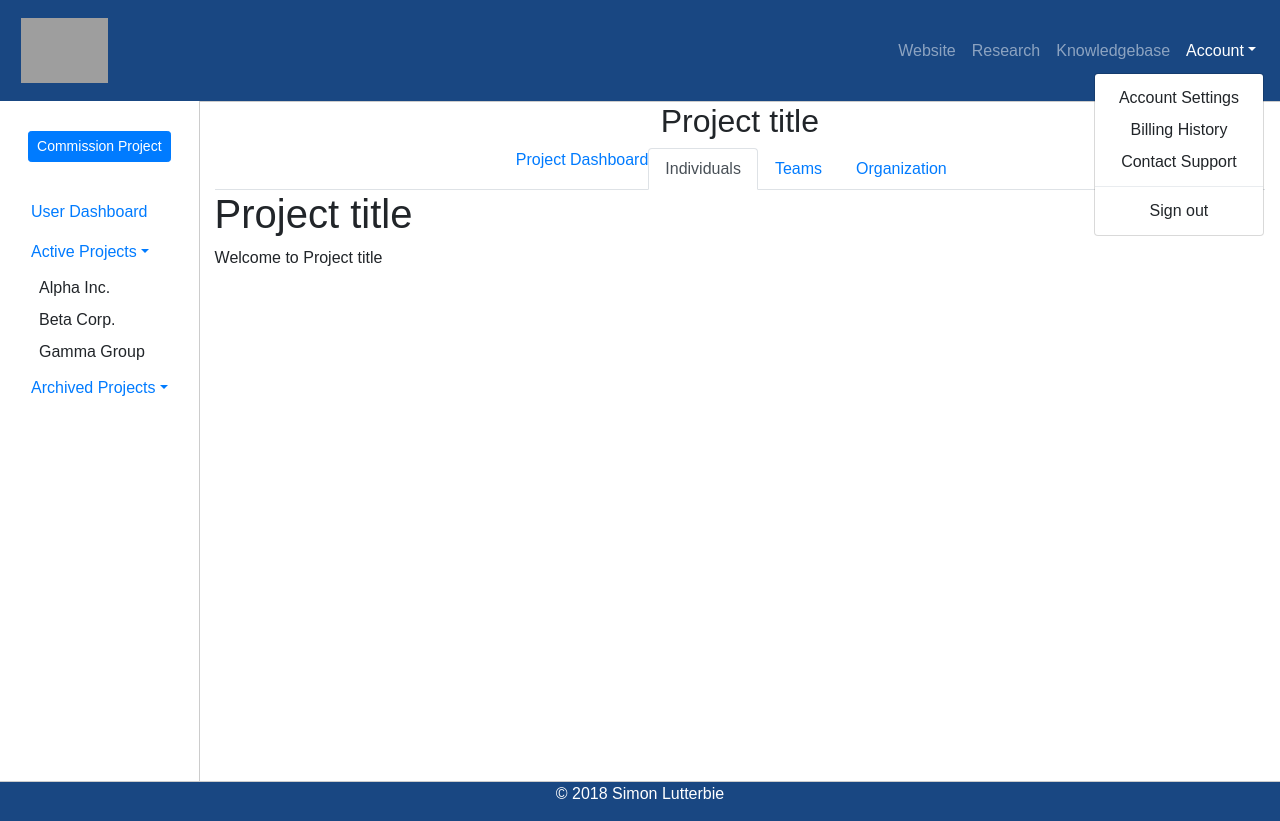
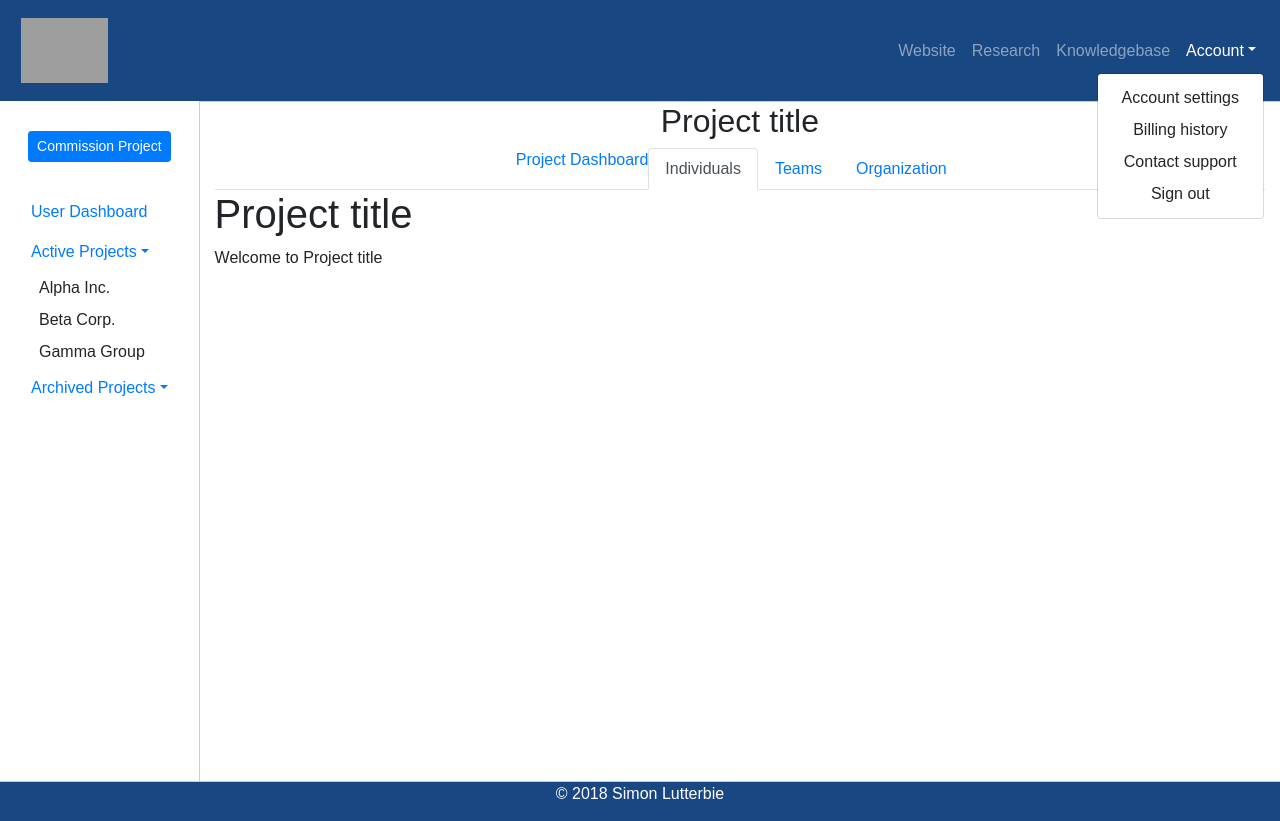
Before and after one commit to sjlutterbie/react-webapp-interface, a React (Create React App) app in the folder client/: page / in a window 1280 px wide. Both pictures are taken after a click on the link "Account". Built offline with nearby package versions, Linux system fonts and the light colour scheme; grey boxes are pictures that could not be loaded.

Commit message:
Basic menuBuilder functions created. Need customization options.

```diff
--- /dev/null
+++ b/client/src/shared/menuBuilder.js
@@ -0,0 +1,47 @@
+import React from 'react';
+
+function createMenuLink(label, link, target="_self", active=true) {
+
+    return(
+      <li className="nav-item">
+        <a  className="nav-link"
+            href={link}
+            target={target}
+        >
+            {label}
+        </a>
+      </li>
+    );
+}
+
+function createDropDownMenu(label, items={"SampleLink": "#"}) {
+
+    let dropDownItems = [];
+
+    for (var item in items) {
+        dropDownItems.push(
+            <a  className="dropdown-item"
+                href={items[item]}
+            >
+                {item}
+            </a>
+        );
+    }
+
+    return (
+        <li className="nav-item dropdown">
+            <a  className="nav-item nav-link dropdown-toggle"
+                href="#"
+                data-toggle="dropdown"
+            >
+                {label}
+            </a>
+            <div className="dropdown-menu dropdown-menu-right
+                            text-center">
+                {dropDownItems}
+            </div>
+        </li>
+    );
+}
+
+export default { createMenuLink, createDropDownMenu };
--- a/client/src/topnav/topNav_Components.js
+++ b/client/src/topnav/topNav_Components.js
@@ -1,8 +1,17 @@
 import React from 'react';
+import mB from '../shared/menuBuilder';
 
 class Header extends React.Component {
 
     render() {
+
+        var dropDownItems = {
+        "Account settings": "#",
+        "Billing history": "#",
+        "Contact support": "#",
+        "Sign out": "#"
+    };
+
         return (
             <header
                 className="top-nav navbar navbar-expand
@@ -17,32 +26,10 @@ class Header extends React.Component {
                 </a>
                 <div className="navbar-nav-scroll d-flex ml-lg-auto">
                     <ul className="navbar-nav flex-column flex-sm-row text-center">
-                        <li className="nav-item">
-                            <a className="nav-link" href="#">Website</a>
-                        </li>
-                        <li className="nav-item">
-                            <a className="nav-link" href="#">Research</a>
-                        </li>
-                        <li className="nav-item">
-                            <a className="nav-link" href="#">Knowledgebase</a>
-                        </li>
-                        <li className="nav-item dropdown">
-                            <a  className="nav-item nav-link dropdown-toggle"
-                                href="#"
-                                data-toggle="dropdown"
-                                aria-haspopup="true"
-                                aria-expanded="false"
-                            >Account
-                            </a>
-                            <div className="dropdown-menu dropdown-menu-right
-                                            dropdown-menu-right text-center">
-                                <a className="dropdown-item" href="#">Account Settings</a>
-                                <a className="dropdown-item" href="#">Billing History</a>
-                                <a className="dropdown-item" href="#">Contact Support</a>
-                                <div className="dropdown-divider"></div>
-                                <a className="dropdown-item" href="#">Sign out</a>
-                            </div>
-                        </li>
+                            {mB.createMenuLink("Website", "#")}
+                            {mB.createMenuLink("Research", "#")}
+                            {mB.createMenuLink("Knowledgebase", "#")}
+                            {mB.createDropDownMenu("Account", dropDownItems)}
                     </ul>
                 </div>
 
```
Also changed, not shown: client/src/MenuBuilder.js (added).
